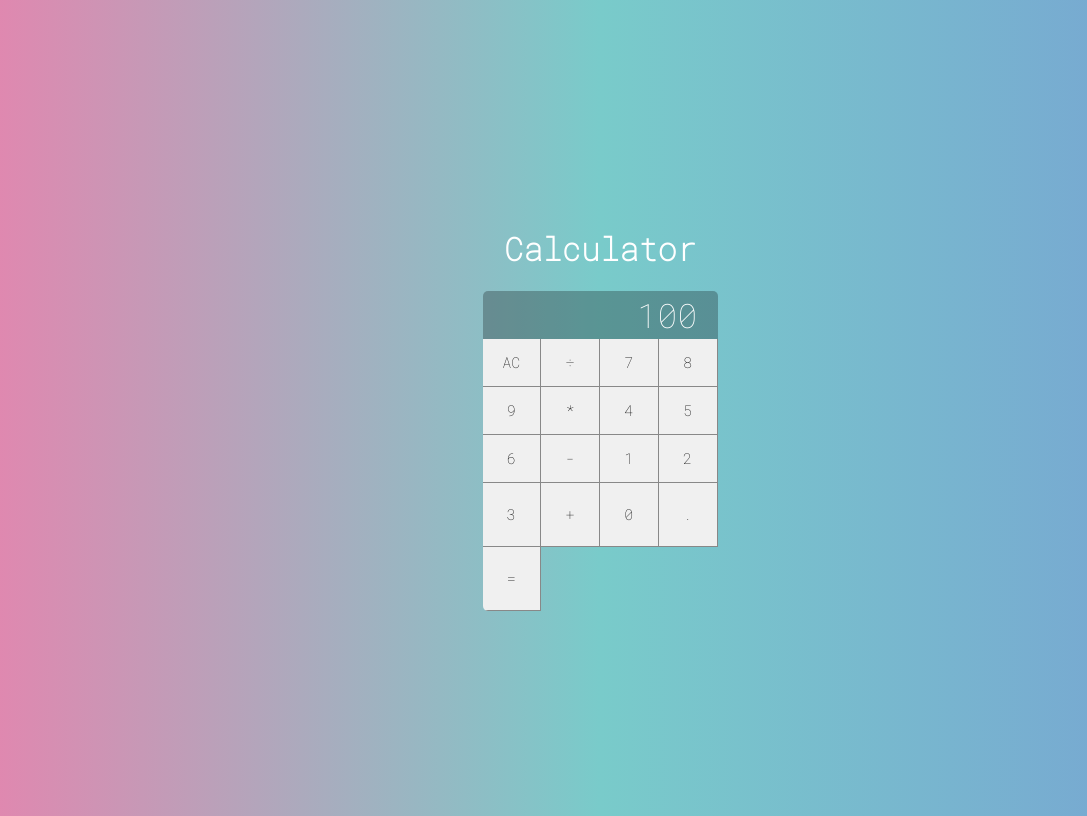
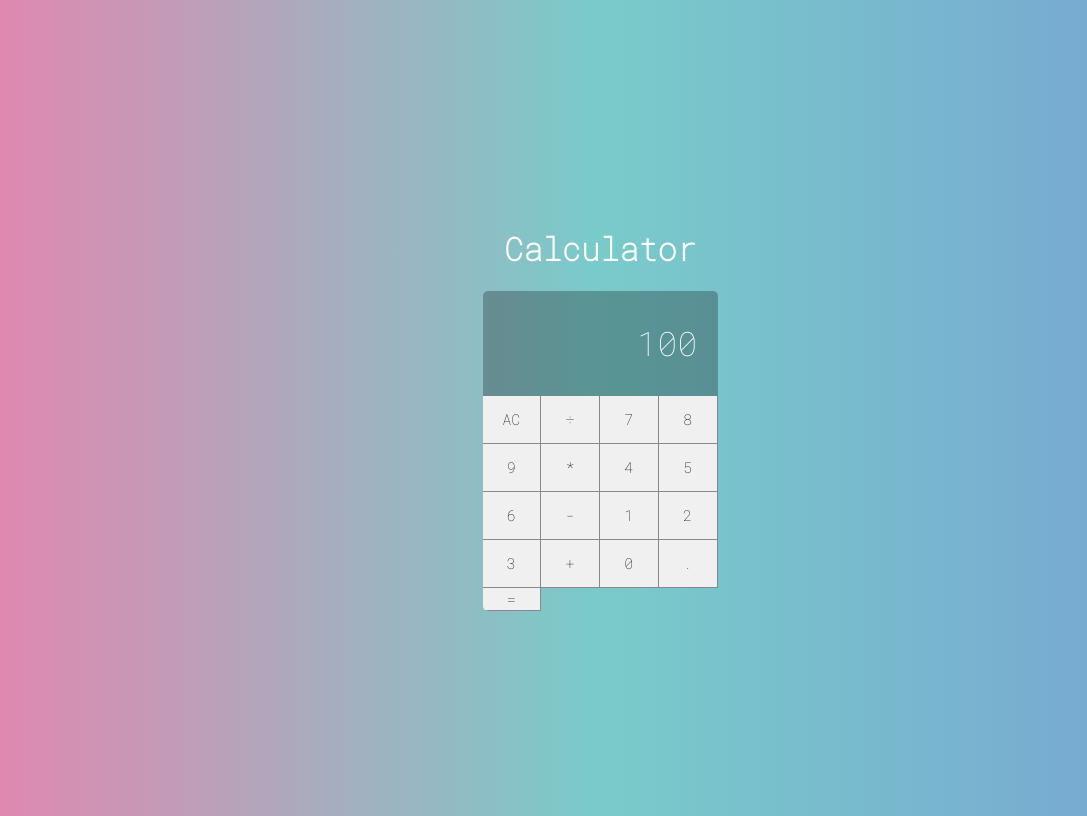
Before and after one commit to Scrowszinho/Calculadora, a React (Create React App) app: page / in a window 1280 px wide. Shown: the whole page, without its empty margins (40-1127 px from the left). Built offline with nearby package versions, Linux system fonts and the light colour scheme.

Commit message:
Feat: framentando css

```diff
--- a/src/main/Calcuator.css
+++ b/src/main/Calcuator.css
@@ -6,5 +6,5 @@
     display: grid;
     overflow: hidden;
     grid-template-columns: repeat(4, 25%);
-    grid-template-rows:48px 48px 48px 48px;
+    grid-template-rows:1fr 48px 48px 48px 48px;
 }
```
